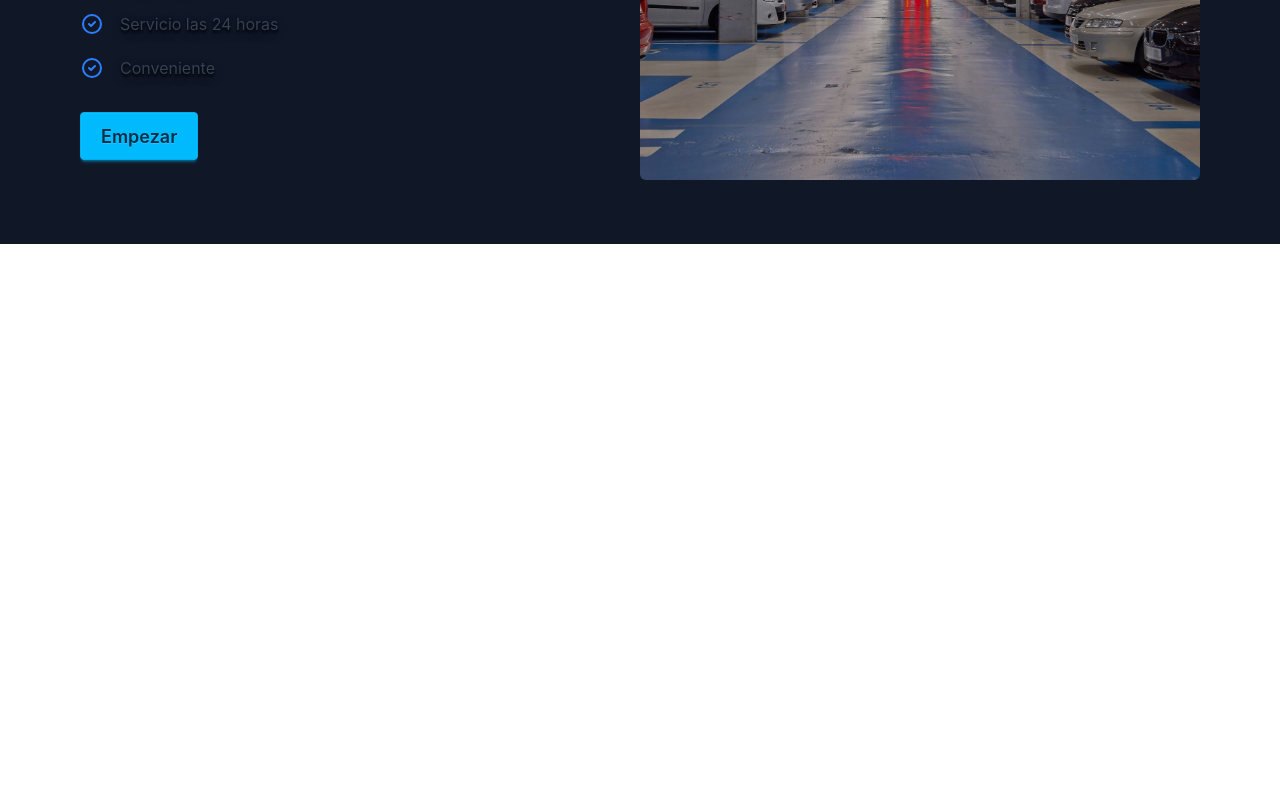
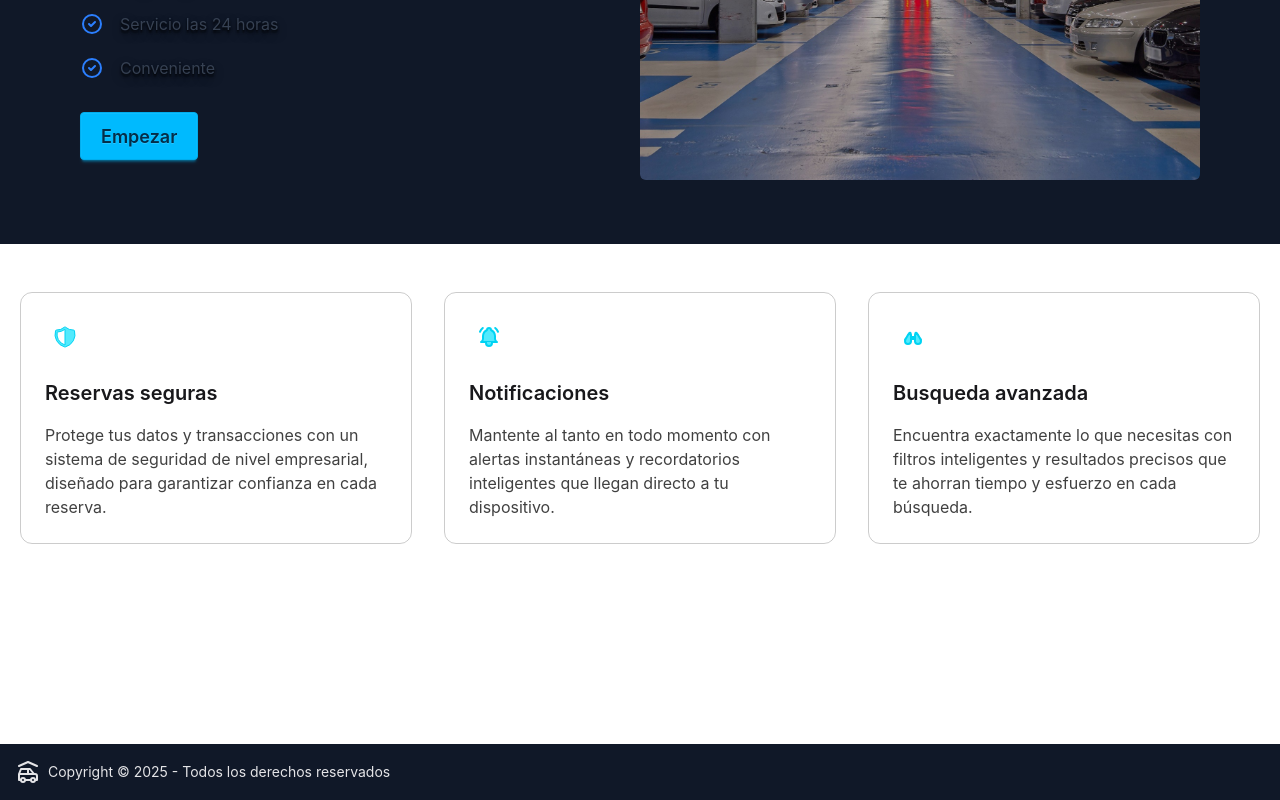
Before and after one commit to BrayanYinLin/estaciona-ya, a React (Vite) app in the folder apps/client/: page / in a window 1280 px wide. Shown: the part 332-1132 px from the top of the page. Before the commit the page ends 800 px from the top, so only its background shows below. Built offline with nearby package versions, Linux system fonts and the light colour scheme.

Commit message:
ui(client): Cards in landing page added & functional buttons to return in login & signin

```diff
--- a/apps/client/src/index.css
+++ b/apps/client/src/index.css
@@ -1,2 +1,6 @@
 @import "tailwindcss";
 @plugin "daisyui";
+
+@theme {
+    --shadow-custom: 0 0 20px oklch(91.7% 0.08 205.041);
+}
--- a/apps/client/src/modules/auth/pages/LogIn.tsx
+++ b/apps/client/src/modules/auth/pages/LogIn.tsx
@@ -1,7 +1,7 @@
 import type { FormEvent } from 'react'
 import { Input } from '@shared/components/Input'
 import { useAuthStore } from '@auth/context/auth.context'
-import { useNavigate } from 'react-router'
+import { Link, useNavigate } from 'react-router'
 import { AuthService } from '@auth/services/auth.service'
 
 export function LogIn() {
@@ -29,18 +29,24 @@ export function LogIn() {
     <>
       <main className="flex lg:grid lg:grid-cols-2">
         <img
-          src="https://placehold.co/600x700"
+          src="/img/login_pic.webp"
           alt=""
-          className="hidden lg:block max-h-screen object-none"
+          className="hidden lg:block max-h-screen object-contain p-5"
         />
 
         <form
           className="h-full w-full flex flex-col justify-center gap-6 px-8"
           onSubmit={handleSubmit}
         >
-          <h1 className="text-md lg:text-3xl font-semibold">
-            ¡Bienvenido de vuelta, inicia sesión!
-          </h1>
+          <div className="flex justify-between">
+            <h1 className="text-md lg:text-3xl font-semibold">
+              ¡Bienvenido de vuelta, inicia sesión!
+            </h1>
+            <Link to={'/'} className="btn btn-outline">
+              Regresar
+            </Link>
+          </div>
+
           <Input
             labelContent="Correo"
             inputType="email"
--- a/apps/client/src/modules/auth/pages/Register.tsx
+++ b/apps/client/src/modules/auth/pages/Register.tsx
@@ -3,7 +3,7 @@ import { Input } from '@shared/components/Input'
 import { Select } from '@shared/components/Select'
 import { useAuthStore } from '@auth/context/auth.context'
 import { ROLES } from '@shared/constants/roles'
-import { useNavigate } from 'react-router'
+import { Link, useNavigate } from 'react-router'
 import { AuthService } from '@auth/services/auth.service'
 
 export function Register() {
@@ -34,18 +34,23 @@ export function Register() {
     <>
       <main className="flex lg:grid lg:grid-cols-2">
         <img
-          src="https://placehold.co/600x700"
+          src="/img/signup_pic.webp"
           alt=""
-          className="hidden lg:block"
+          className="hidden lg:block object-contain p-30"
         />
 
         <form
           className="h-full w-full flex flex-col justify-center gap-6 px-8"
           onSubmit={handleSubmit}
         >
-          <h1 className="text-md lg:text-3xl font-semibold">
-            ¡Bienvenido, registrate aquí!
-          </h1>
+          <div className="flex justify-between">
+            <h1 className="text-md lg:text-3xl font-semibold">
+              ¡Bienvenido, registrate aquí!
+            </h1>
+            <Link to={'/'} className="btn btn-outline">
+              Regresar
+            </Link>
+          </div>
 
           <Input
             labelContent="Nombre"
--- a/apps/client/src/modules/landing/pages/Landing.tsx
+++ b/apps/client/src/modules/landing/pages/Landing.tsx
@@ -1,11 +1,47 @@
+import { Card } from '@shared/components/Card'
 import Hero from '../components/Hero'
 import { Navbar } from '../components/Navbar'
+import { ShieldIcon } from '@shared/components/ShieldIcon'
+import { RingIcon } from '@shared/components/RingIcon'
+import { AdvancedSearchIcon } from '@shared/components/AdvancedSearchIcon'
+import { Footer } from '@shared/components/Footer'
 
+const features = [
+  {
+    icon: <ShieldIcon color="stroke-cyan-400 fill-cyan-300" />,
+    title: 'Reservas seguras',
+    description:
+      'Protege tus datos y transacciones con un sistema de seguridad de nivel empresarial, diseñado para garantizar confianza en cada reserva.'
+  },
+  {
+    icon: <RingIcon color="stroke-cyan-400 fill-cyan-300" />,
+    title: 'Notificaciones',
+    description:
+      'Mantente al tanto en todo momento con alertas instantáneas y recordatorios inteligentes que llegan directo a tu dispositivo.'
+  },
+  {
+    icon: <AdvancedSearchIcon color="stroke-cyan-400 fill-cyan-300" />,
+    title: 'Busqueda avanzada',
+    description:
+      'Encuentra exactamente lo que necesitas con filtros inteligentes y resultados precisos que te ahorran tiempo y esfuerzo en cada búsqueda.'
+  }
+]
 export function Landing() {
   return (
     <main>
       <Navbar />
       <Hero />
+      <section className="grid grid-cols-1 lg:grid-cols-3 gap-8 pt-12 px-5 pb-50">
+        {features.map((card, index) => (
+          <Card
+            key={index}
+            title={card.title}
+            icon={card.icon}
+            description={card.description}
+          />
+        ))}
+      </section>
+      <Footer />
     </main>
   )
 }
--- /dev/null
+++ b/apps/client/src/shared/components/AdvancedSearchIcon.tsx
@@ -0,0 +1,27 @@
+export function AdvancedSearchIcon({ color }: { color: string }) {
+  return (
+    <>
+      <svg
+        xmlns="http://www.w3.org/2000/svg"
+        width={24}
+        height={24}
+        viewBox="0 0 24 24"
+        fill="none"
+        stroke="currentColor"
+        strokeWidth={2}
+        strokeLinecap="round"
+        strokeLinejoin="round"
+        className={`icon icon-tabler icons-tabler-outline icon-tabler-binoculars ${color}`}
+      >
+        <path stroke="none" d="M0 0h24v24H0z" fill="none" />
+        <path d="M7 16m-3 0a3 3 0 1 0 6 0a3 3 0 1 0 -6 0" />
+        <path d="M17 16m-3 0a3 3 0 1 0 6 0a3 3 0 1 0 -6 0" />
+        <path d="M16.346 9.17l-.729 -1.261c-.16 -.248 -1.056 -.203 -1.117 .091l-.177 1.38" />
+        <path d="M19.761 14.813l-2.84 -5.133c-.189 -.31 -.592 -.68 -1.421 -.68c-.828 0 -1.5 .448 -1.5 1v6" />
+        <path d="M7.654 9.17l.729 -1.261c.16 -.249 1.056 -.203 1.117 .091l.177 1.38" />
+        <path d="M4.239 14.813l2.84 -5.133c.189 -.31 .592 -.68 1.421 -.68c.828 0 1.5 .448 1.5 1v6" />
+        <rect width={4} height={2} x={10} y={12} />
+      </svg>
+    </>
+  )
+}
--- /dev/null
+++ b/apps/client/src/shared/components/Card.tsx
@@ -0,0 +1,23 @@
+import type { ReactNode } from 'react'
+
+export type CardProps = {
+  icon: ReactNode
+  title: string
+  description: string
+}
+
+export function Card({ icon, title, description }: CardProps) {
+  return (
+    <article className="max-w-full flex flex-col gap-4 p-6 rounded-xl border border-black/20 hover:border-cyan-300 hover:shadow-custom transition-all duration-300">
+      <div>
+        <div className="inline-block rounded-md bg-amaranth-100 p-2">
+          {icon}
+        </div>
+      </div>
+      <h4 className="font-semibold cursor-default text-amaranth-950 text-xl">
+        {title}
+      </h4>
+      <p className="text-black/75 cursor-default">{description}</p>
+    </article>
+  )
+}
--- /dev/null
+++ b/apps/client/src/shared/components/Footer.tsx
@@ -0,0 +1,66 @@
+export function Footer() {
+  return (
+    <footer className="footer sm:footer-horizontal bg-gray-900 text-neutral-content items-center p-4">
+      <aside className="grid-flow-col items-center">
+        <svg
+          xmlns="http://www.w3.org/2000/svg"
+          width={24}
+          height={24}
+          viewBox="0 0 24 24"
+          fill="none"
+          stroke="currentColor"
+          strokeWidth={2}
+          strokeLinecap="round"
+          strokeLinejoin="round"
+          className="icon icon-tabler icons-tabler-outline icon-tabler-car-garage"
+        >
+          <path stroke="none" d="M0 0h24v24H0z" fill="none" />
+          <path d="M5 20a2 2 0 1 0 4 0a2 2 0 0 0 -4 0" />
+          <path d="M15 20a2 2 0 1 0 4 0a2 2 0 0 0 -4 0" />
+          <path d="M5 20h-2v-6l2 -5h9l4 5h1a2 2 0 0 1 2 2v4h-2m-4 0h-6m-6 -6h15m-6 0v-5" />
+          <path d="M3 6l9 -4l9 4" />
+        </svg>
+        <p>
+          Copyright © {new Date().getFullYear()} - Todos los derechos
+          reservados
+        </p>
+      </aside>
+      {/* Iconos de redes sociales */}
+      {/* <nav className="grid-flow-col gap-4 md:place-self-center md:justify-self-end">
+        <a>
+          <svg
+            xmlns="http://www.w3.org/2000/svg"
+            width="24"
+            height="24"
+            viewBox="0 0 24 24"
+            className="fill-current"
+          >
+            <path d="M24 4.557c-.883.392-1.832.656-2.828.775 1.017-.609 1.798-1.574 2.165-2.724-.951.564-2.005.974-3.127 1.195-.897-.957-2.178-1.555-3.594-1.555-3.179 0-5.515 2.966-4.797 6.045-4.091-.205-7.719-2.165-10.148-5.144-1.29 2.213-.669 5.108 1.523 6.574-.806-.026-1.566-.247-2.229-.616-.054 2.281 1.581 4.415 3.949 4.89-.693.188-1.452.232-2.224.084.626 1.956 2.444 3.379 4.6 3.419-2.07 1.623-4.678 2.348-7.29 2.04 2.179 1.397 4.768 2.212 7.548 2.212 9.142 0 14.307-7.721 13.995-14.646.962-.695 1.797-1.562 2.457-2.549z"></path>
+          </svg>
+        </a>
+        <a>
+          <svg
+            xmlns="http://www.w3.org/2000/svg"
+            width="24"
+            height="24"
+            viewBox="0 0 24 24"
+            className="fill-current"
+          >
+            <path d="M19.615 3.184c-3.604-.246-11.631-.245-15.23 0-3.897.266-4.356 2.62-4.385 8.816.029 6.185.484 8.549 4.385 8.816 3.6.245 11.626.246 15.23 0 3.897-.266 4.356-2.62 4.385-8.816-.029-6.185-.484-8.549-4.385-8.816zm-10.615 12.816v-8l8 3.993-8 4.007z"></path>
+          </svg>
+        </a>
+        <a>
+          <svg
+            xmlns="http://www.w3.org/2000/svg"
+            width="24"
+            height="24"
+            viewBox="0 0 24 24"
+            className="fill-current"
+          >
+            <path d="M9 8h-3v4h3v12h5v-12h3.642l.358-4h-4v-1.667c0-.955.192-1.333 1.115-1.333h2.885v-5h-3.808c-3.596 0-5.192 1.583-5.192 4.615v3.385z"></path>
+          </svg>
+        </a>
+      </nav> */}
+    </footer>
+  )
+}
--- /dev/null
+++ b/apps/client/src/shared/components/RingIcon.tsx
@@ -0,0 +1,24 @@
+export function RingIcon({ color }: { color: string }) {
+  return (
+    <>
+      <svg
+        xmlns="http://www.w3.org/2000/svg"
+        width={24}
+        height={24}
+        viewBox="0 0 24 24"
+        fill="none"
+        stroke="currentColor"
+        strokeWidth={2}
+        strokeLinecap="round"
+        strokeLinejoin="round"
+        className={`icon icon-tabler icons-tabler-outline icon-tabler-bell-ringing ${color}`}
+      >
+        <path stroke="none" d="M0 0h24v24H0z" fill="none" />
+        <path d="M10 5a2 2 0 0 1 4 0a7 7 0 0 1 4 6v3a4 4 0 0 0 2 3h-16a4 4 0 0 0 2 -3v-3a7 7 0 0 1 4 -6" />
+        <path d="M9 17v1a3 3 0 0 0 6 0v-1" />
+        <path d="M21 6.727a11.05 11.05 0 0 0 -2.794 -3.727" />
+        <path d="M3 6.727a11.05 11.05 0 0 1 2.792 -3.727" />
+      </svg>
+    </>
+  )
+}
--- /dev/null
+++ b/apps/client/src/shared/components/ShieldIcon.tsx
@@ -0,0 +1,17 @@
+export function ShieldIcon({ color }: { color: string }) {
+  return (
+    <>
+      <svg
+        xmlns="http://www.w3.org/2000/svg"
+        width={24}
+        height={24}
+        viewBox="0 0 24 24"
+        fill="currentColor"
+        className={`icon icon-tabler icons-tabler-filled icon-tabler-shield-half ${color}`}
+      >
+        <path stroke="none" d="M0 0h24v24H0z" fill="none" />
+        <path d="M11.998 2l.032 .002l.086 .005a1 1 0 0 1 .342 .104l.105 .062l.097 .076l.016 .015l.247 .21a11 11 0 0 0 7.189 2.537l.342 -.01a1 1 0 0 1 1.005 .717a13 13 0 0 1 -9.208 16.25a1 1 0 0 1 -.502 0a13 13 0 0 1 -9.209 -16.25a1 1 0 0 1 1.005 -.717a11 11 0 0 0 7.791 -2.75l.046 -.036l.053 -.041a1 1 0 0 1 .217 -.112l.075 -.023l.036 -.01a1 1 0 0 1 .12 -.022l.086 -.005zm.002 2.296l-.176 .135a13 13 0 0 1 -7.288 2.572l-.264 .006l-.064 .31a11 11 0 0 0 1.064 7.175l.17 .314a11 11 0 0 0 6.49 5.136l.068 .019z" />
+      </svg>
+    </>
+  )
+}
```
Also changed, not shown: apps/client/public/img/login_pic.webp (added), apps/client/public/img/signup_pic.webp (added).
